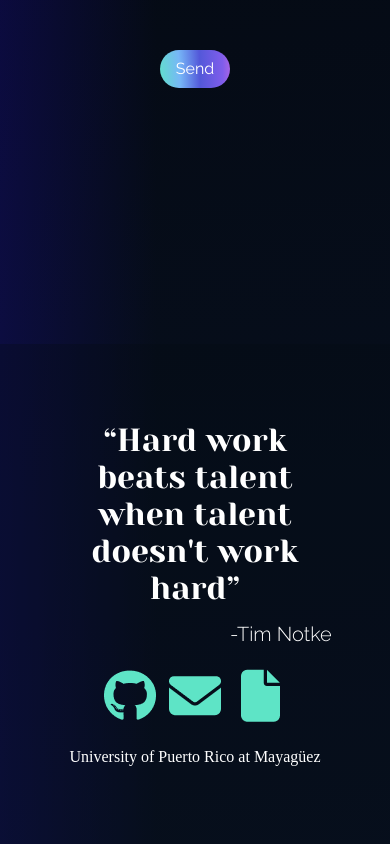
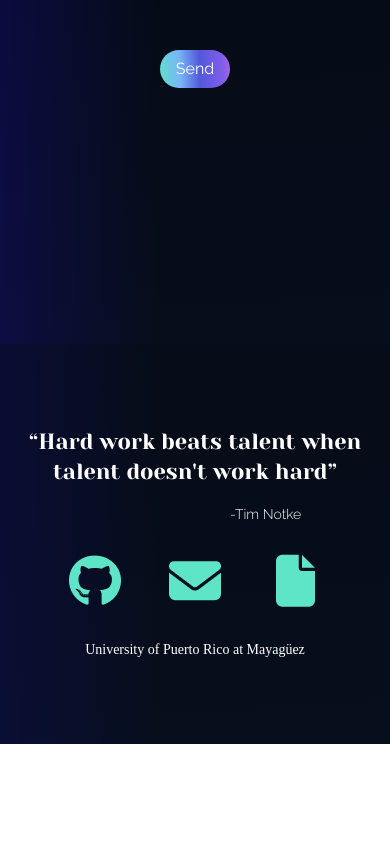
Before and after one commit to J3SSY-ANDU/my-portfolio, a React (Create React App) app: page / in a window 390 px wide. Shown: the part 4846-5690 px from the top of the page. After the commit the page ends 5590 px from the top, so only its background shows below. Built offline with nearby package versions, Linux system fonts and the light colour scheme; a web font is replaced by a local one.

Commit message:
footer responsive design

```diff
--- a/src/containers/footer/footer.css
+++ b/src/containers/footer/footer.css
@@ -52,3 +52,48 @@
     align-items: center;
     width: 60%;
 }
+
+@media screen and (min-width: 1700px) {
+    .portfolio__footer-container_quote h1 {
+        font-size: 42px;
+        line-height: 47px;
+    }
+
+    .portfolio__footer-container p {
+        font-size: 20px;
+        line-height: 28px;
+    }
+}
+
+@media screen and (max-width: 1000px) {
+    .portfolio__footer-container_quote h1 {
+        font-size: 26px;
+        line-height: 34px;
+    }
+
+    .portfolio__footer-container p {
+        font-size: 16px;
+        line-height: 24px;
+    }
+}
+
+@media screen and (max-width: 500px) {
+    .portfolio__footer {
+        height: 400px;
+    }
+
+    .portfolio__footer-container_quote h1 {
+        width: 100%;
+        font-size: 22px;
+        line-height: 30px;
+    }
+
+    .portfolio__footer-container p {
+        font-size: 14px;
+        line-height: 22px;
+    }
+
+    .portfolio__footer-container_links {
+        width: 100%;
+    }
+}
```
